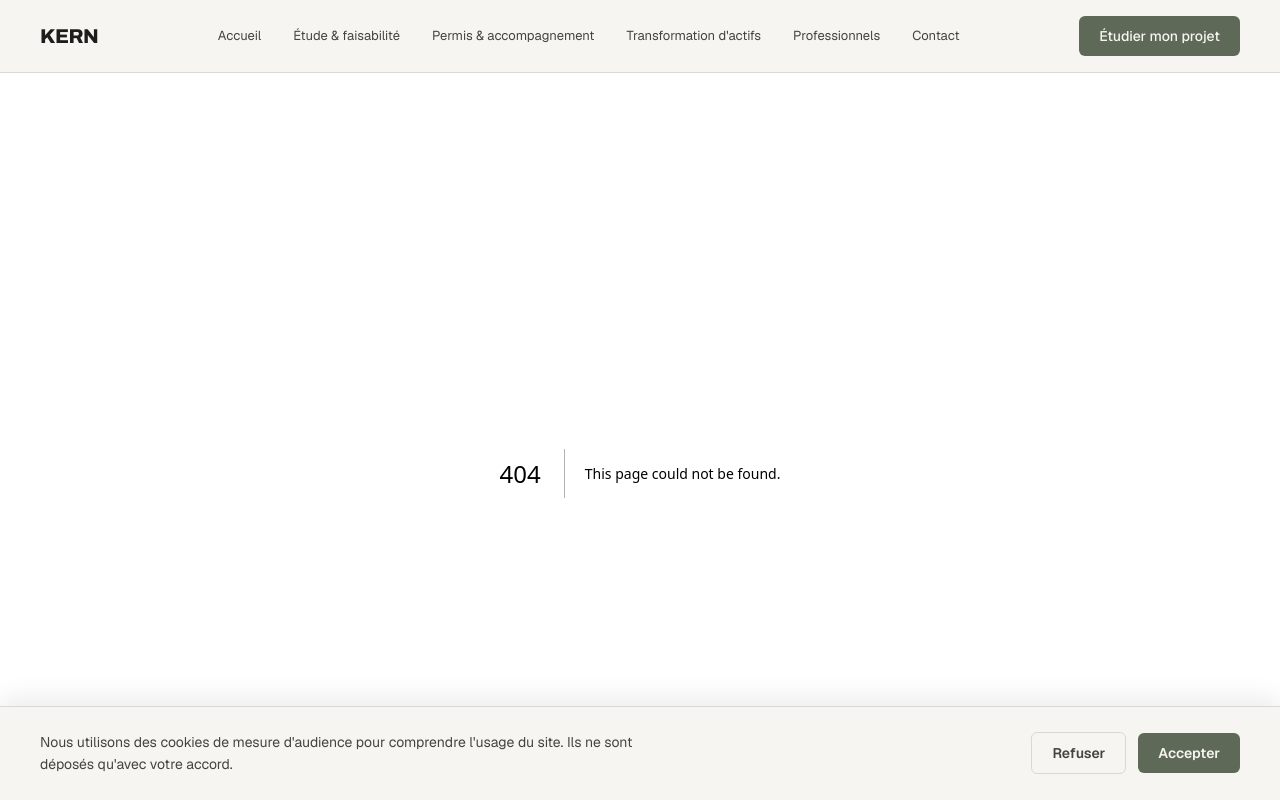
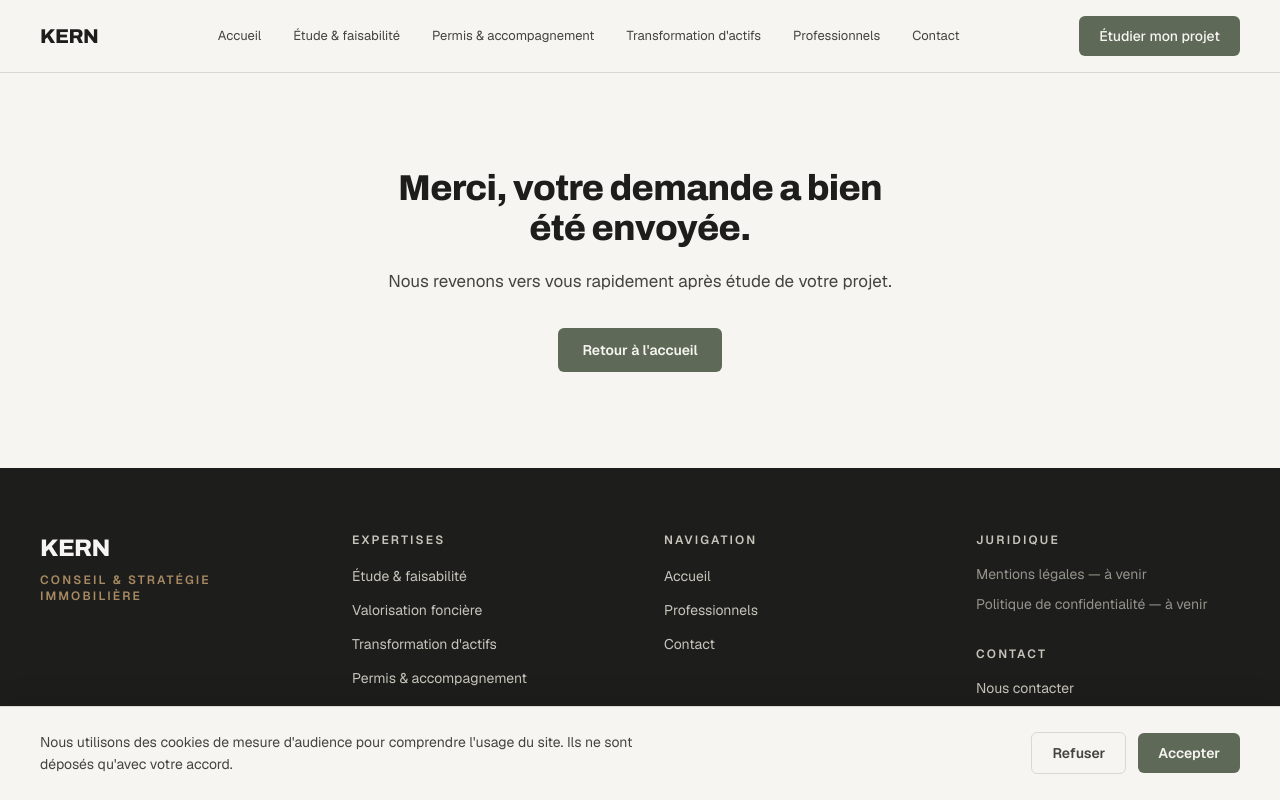
Before and after one commit to julienbonci-blip/HR-consulting-, a Next.js app: page /merci in a window 1280 px wide. Before the commit this address had no page. Shown: the top 800 px of the page. Built offline with nearby package versions, Linux system fonts and the light colour scheme.

Commit message:
Add lead confirmation page

```diff
--- /dev/null
+++ b/src/app/merci/page.tsx
@@ -0,0 +1,31 @@
+import type { Metadata } from "next";
+import Link from "next/link";
+
+export const metadata: Metadata = {
+  title: "Merci",
+  robots: {
+    index: false,
+    follow: true,
+  },
+};
+
+export default function MerciPage() {
+  return (
+    <section className="bg-paper">
+      <div className="mx-auto max-w-[620px] px-6 py-24 text-center sm:px-10">
+        <h1 className="font-display text-[28px] font-extrabold leading-[1.1] tracking-[-0.02em] text-ink sm:text-4xl">
+          Merci, votre demande a bien été envoyée.
+        </h1>
+        <p className="mt-5 text-[17px] leading-relaxed text-ink-soft">
+          Nous revenons vers vous rapidement après étude de votre projet.
+        </p>
+        <Link
+          href="/"
+          className="mt-8 inline-flex items-center gap-2 rounded-md bg-olive px-6 py-3 text-sm font-semibold text-paper transition-colors hover:bg-olive-dark"
+        >
+          Retour à l&apos;accueil
+        </Link>
+      </div>
+    </section>
+  );
+}
--- a/src/components/project-form/project-form.tsx
+++ b/src/components/project-form/project-form.tsx
@@ -2,6 +2,7 @@
 
 import { useRef, useState } from "react";
 import Link from "next/link";
+import { useRouter } from "next/navigation";
 import {
   CheckboxOptionGroup,
   FieldError,
@@ -87,6 +88,7 @@ function validateStep(step: number, data: ProjectFormState): Errors {
 }
 
 export function ProjectForm() {
+  const router = useRouter();
   const [step, setStep] = useState(0);
   const [data, setData] = useState<ProjectFormState>(INITIAL_FORM_STATE);
   const [touchedSteps, setTouchedSteps] = useState<Record<number, boolean>>({});
@@ -155,10 +157,7 @@ export function ProjectForm() {
       }
 
       trackEvent("generate_lead", { lead_type: data.profile });
-      window.gtag?.("event", "conversion", {
-        send_to: "AW-828310409/dyuwCOrG2uocEImH_IoD",
-      });
-      setStatus("success");
+      router.push("/merci");
     } catch {
       setServerError(
         "Une erreur est survenue lors de l'envoi. Merci de vérifier votre connexion et réessayer."
```
